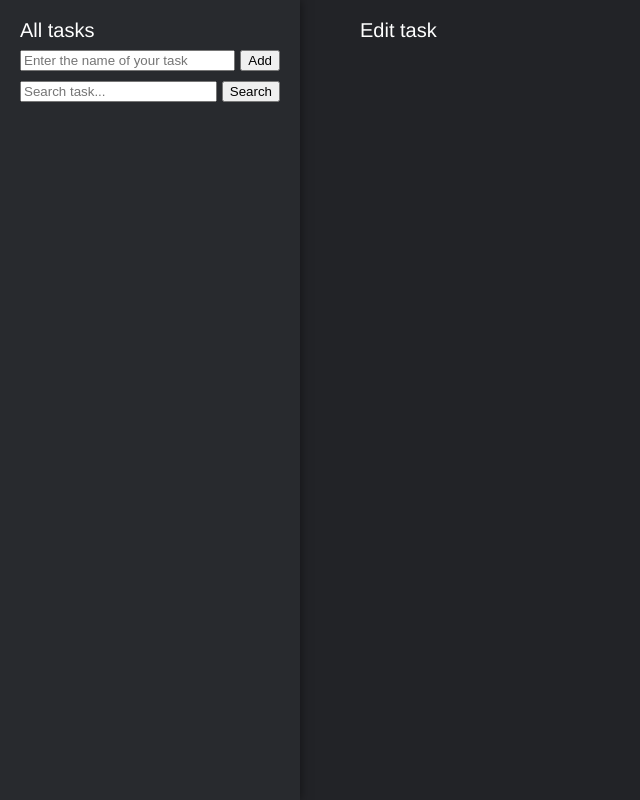
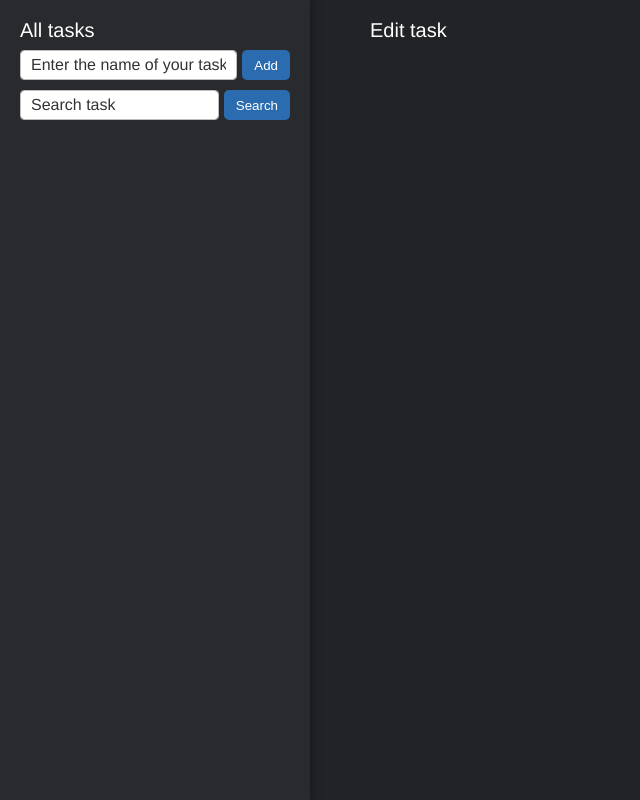
Before and after one commit to klekwedge/todo-infotecs, a React (Create React App) app: page / in a window 1280 px wide. Shown: the whole page, without its empty margins (0-640 px from the left). Built offline with nearby package versions, Linux system fonts and the light colour scheme.

Commit message:
feat: add styling for buttons and text inputs

```diff
--- a/src/components/SearchTask/SearchTask.jsx
+++ b/src/components/SearchTask/SearchTask.jsx
@@ -1,3 +1,4 @@
+/* eslint-disable jsx-a11y/label-has-associated-control */
 /* eslint-disable jsx-a11y/no-static-element-interactions */
 /* eslint-disable jsx-a11y/no-noninteractive-element-interactions */
 /* eslint-disable jsx-a11y/click-events-have-key-events */
@@ -31,16 +32,19 @@ function SearchTask({ setFilterName }) {
     <>
       <form className="todo__search search" onSubmit={handleSubmit}>
         <input
-          className="search__input"
+          type="text"
+          name="search task"
+          placeholder="Search task"
+          className="search__input _custom-input"
           value={taskNameInput}
           onChange={(e) => setTaskNameInput(e.target.value)}
           onKeyDown={handleKeyPress}
-          placeholder="Search task..."
         />
-        <button type="submit" className="search__button">
+        <button type="submit" className="search__button _btn">
           Search
         </button>
       </form>
+
       {filter ? (
         <div className="search__clear clear" onClick={resetFilter}>
           <h2 className="clear__title">
--- a/src/components/SearchTask/SearchTask.scss
+++ b/src/components/SearchTask/SearchTask.scss
@@ -13,8 +13,43 @@
   justify-content: space-between;
   align-items: center;
   cursor: pointer;
-  background: #2B6CB0;
+  background: #2b6cb0;
   padding: 5px 15px;
   border-radius: 30px;
   margin-bottom: 20px;
 }
+
+
+._custom-input {
+  display: block;
+  width: 100%;
+  padding: 5px 10px;
+  font-family: inherit;
+  font-size: 16px;
+  font-weight: 400;
+  color: #212529;
+  background-color: #fff;
+  background-clip: padding-box;
+  border: 1px solid #bdbdbd;
+  border-radius: 0.25rem;
+  transition: border-color 0.15s ease-in-out, box-shadow 0.15s ease-in-out;
+}
+
+._custom-input::placeholder {
+  color: black;
+  opacity: 0.8;
+}
+
+._custom-input:focus {
+  color: #212529;
+  background-color: #fff;
+  border-color: #bdbdbd;
+  outline: 0;
+  box-shadow: 0 0 2px 2px #2B6CB0;
+}
+
+._custom-input:disabled,
+._custom-input[readonly] {
+  background-color: #f5f5f5;
+  opacity: 1;
+}
--- a/src/components/TodoEdit/TodoEdit.jsx
+++ b/src/components/TodoEdit/TodoEdit.jsx
@@ -67,10 +67,10 @@ function TodoEdit({
             {currentTask.complete ? 'Done' : 'Active'}
           </h3>
           <div className="edit__buttons">
-            <button type="submit" onClick={() => toggleTask(currentTask.id)}>
+            <button className="_btn" type="submit" onClick={() => toggleTask(currentTask.id)}>
               Change status
             </button>
-            <button type="submit" onClick={() => removeTask(currentTask.id)}>
+            <button className="_btn" type="submit" onClick={() => removeTask(currentTask.id)}>
               Delete
             </button>
           </div>
--- a/src/components/TodoEdit/TodoEdit.scss
+++ b/src/components/TodoEdit/TodoEdit.scss
@@ -17,3 +17,19 @@
   gap: 10px;
   align-items: center;
 }
+
+// .edit__buttons ._btn:first-child{
+//   background: red;
+// }
+
+.edit__buttons ._btn:nth-child(2) {
+  background: #e53e3e;
+  border: 2px solid #e53e3e;
+  &:hover {
+    background: #c53030;
+  }
+
+  &:focus {
+    border: 2px solid white;
+  }
+}
--- a/src/components/TodoList/TodoList.scss
+++ b/src/components/TodoList/TodoList.scss
@@ -3,7 +3,7 @@
   padding: 20px;
   box-sizing: border-box;
   box-shadow: 0px 0px 10px 0px rgba(0, 0, 0, 0.5);
-  width: 300px;
+  width: 310px;
   overflow-x: hidden;
 }
 
--- a/src/components/TodoNewTask/TodoNewTask.jsx
+++ b/src/components/TodoNewTask/TodoNewTask.jsx
@@ -20,7 +20,7 @@ function TodoNewTask({ addTask }) {
   return (
     <form className="todo__new-task new-task" onSubmit={handleSubmit}>
       <input
-        className="new-task__input"
+        className="new-task__input _custom-input"
         value={taskNameInput}
         onChange={(e) => setTaskNameInput(e.target.value)}
         onKeyDown={handleKeyPress}
@@ -28,7 +28,7 @@ function TodoNewTask({ addTask }) {
         minLength={minLength}
         placeholder="Enter the name of your task"
       />
-      <button type="submit" className="new-task__button">
+      <button type="submit" className="new-task__button _btn">
         Add
       </button>
     </form>
--- a/src/components/TodoNewTask/TodoNewTask.scss
+++ b/src/components/TodoNewTask/TodoNewTask.scss
@@ -7,3 +7,26 @@
 .new-task__input {
   width: 100%;
 }
+
+._btn {
+  cursor: pointer;
+  display: block;
+  padding: 5px 10px;
+  border: 2px solid #2b6cb0;
+  background: #2b6cb0;
+  color: white;
+  outline: none;
+  transition: all 0.4s ease;
+  border-radius: 5px;
+  &:hover {
+    background: #2c5282;
+  }
+
+  &:active{
+    box-shadow: 0px 0px 1px 1px white;
+  }
+
+  &:focus{
+    border: 2px solid white;
+  }
+}
--- a/src/components/TodoTask/TodoTask.jsx
+++ b/src/components/TodoTask/TodoTask.jsx
@@ -20,8 +20,6 @@ function TodoTask({
           checked={task.complete}
           onChange={() => toggleTask(task.id)}
         />
-        {/* <label htmlFor="check-1">Apples</label> */}
-        {/* <input type="checkbox" checked={task.complete} onChange={() => toggleTask(task.id)} /> */}
         <label htmlFor={task.id}>
           <h3
             className={cn({
```
